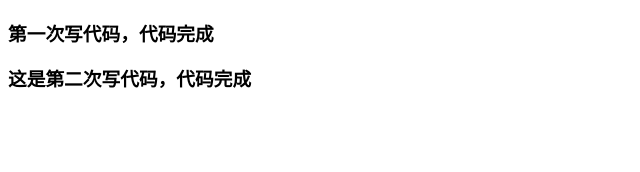
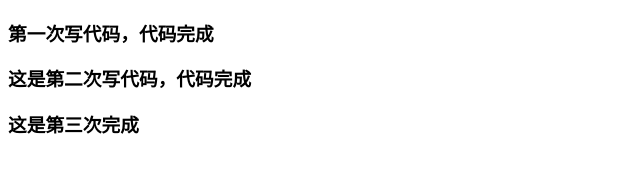
Before and after one commit to newsou1/shop, a plain HTML site: page index.html in a window 1280 px wide. Shown: the whole page, without its empty margins (0-640 px from the left). Drawn offline with Linux system fonts and the light colour scheme.

Commit message:
第三次提交

```diff
--- a/index.html
+++ b/index.html
@@ -10,6 +10,7 @@
 <body>
     <h3>第一次写代码，代码完成</h3>
     <h3>这是第二次写代码，代码完成</h3>
+    <h3>这是第三次完成</h3>
 </body>
 
 </html>
```
